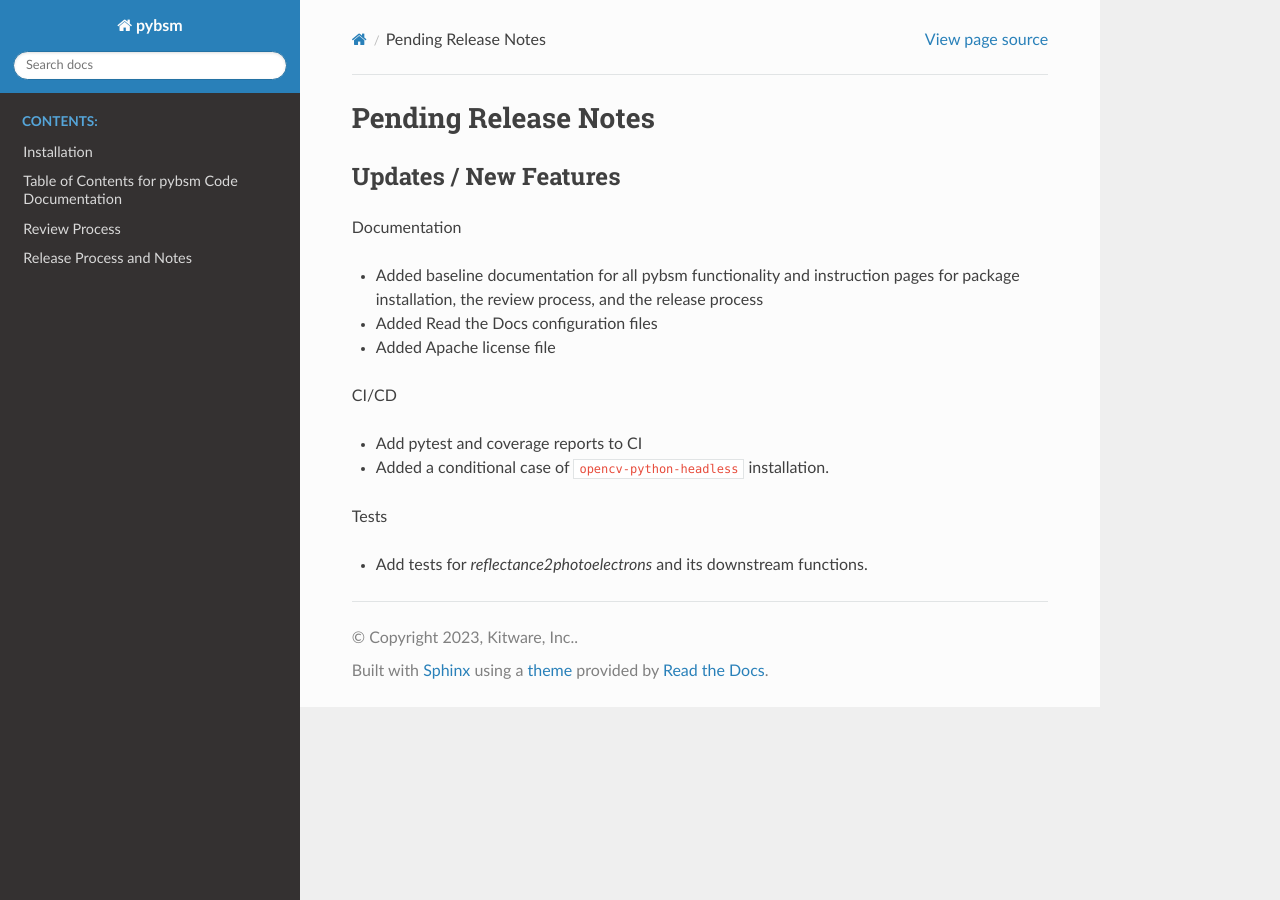
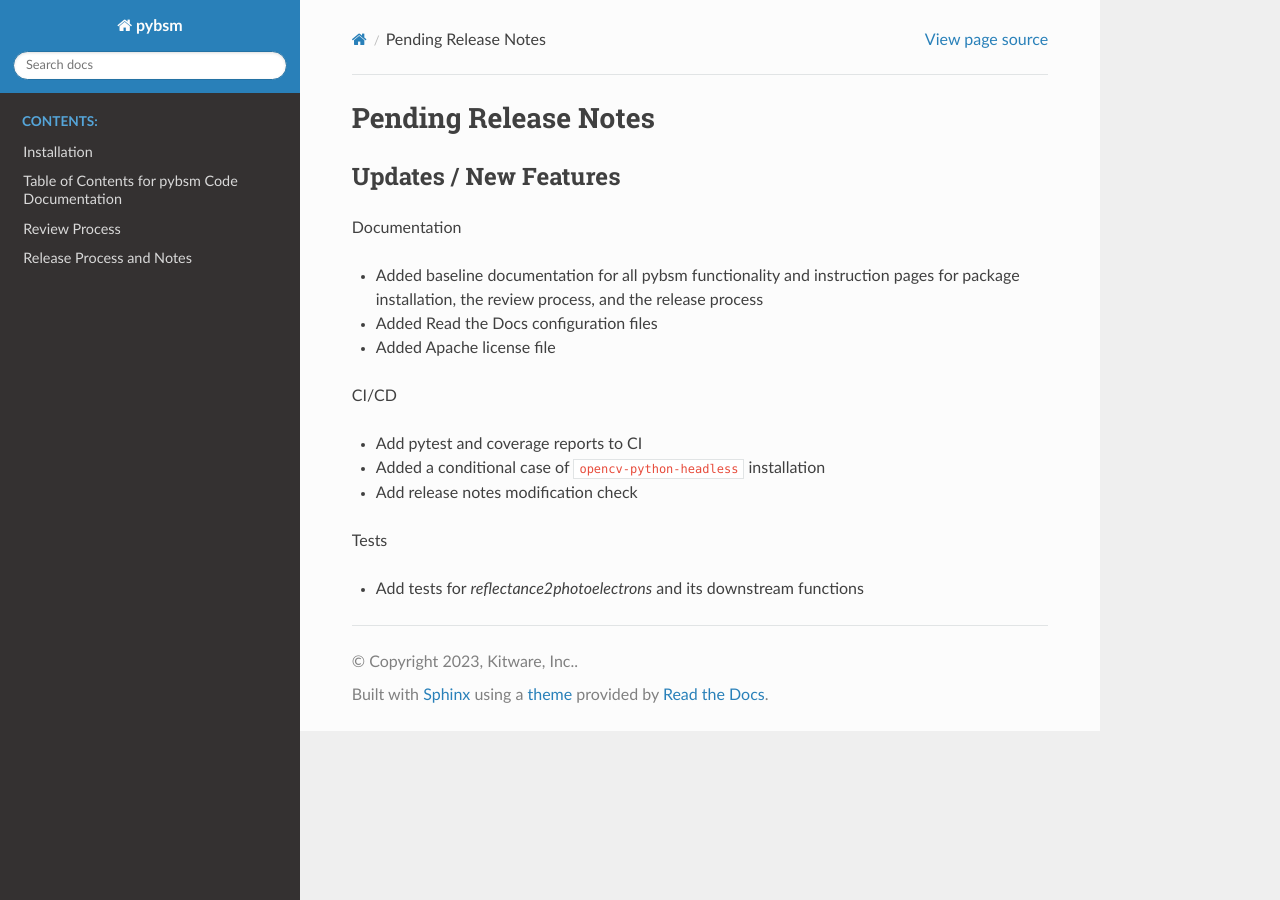
Before and after one commit to Kitware/pybsm, a Sphinx documentation site: the page built from docs/release_notes/pending_release.rst, in a window 1280 px wide. Built offline with Sphinx 7.4.7 and the Read the Docs theme 2.0.0, drawn with Linux system fonts in a browser that asks for light colours.

Commit message:
Add release notes change check to CI

```diff
--- a/docs/release_notes/pending_release.rst
+++ b/docs/release_notes/pending_release.rst
@@ -17,8 +17,10 @@ CI/CD
 
 * Add pytest and coverage reports to CI
 
-* Added a conditional case of ``opencv-python-headless`` installation.
+* Added a conditional case of ``opencv-python-headless`` installation
+
+* Add release notes modification check
 
 Tests
 
-* Add tests for `reflectance2photoelectrons` and its downstream functions.
+* Add tests for `reflectance2photoelectrons` and its downstream functions
```
Also changed, not shown: .gitlab-ci.yml, 1 other file.
